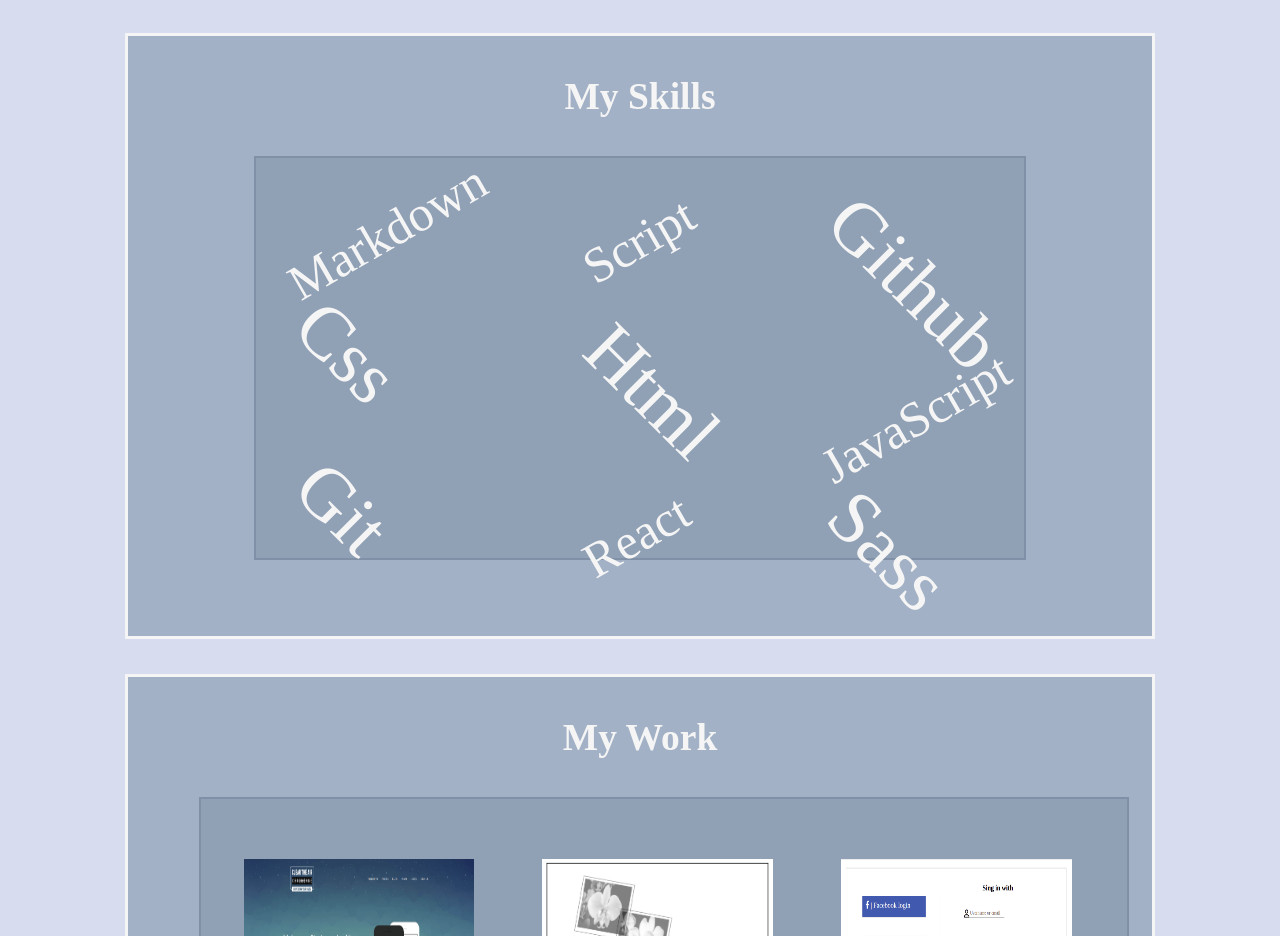
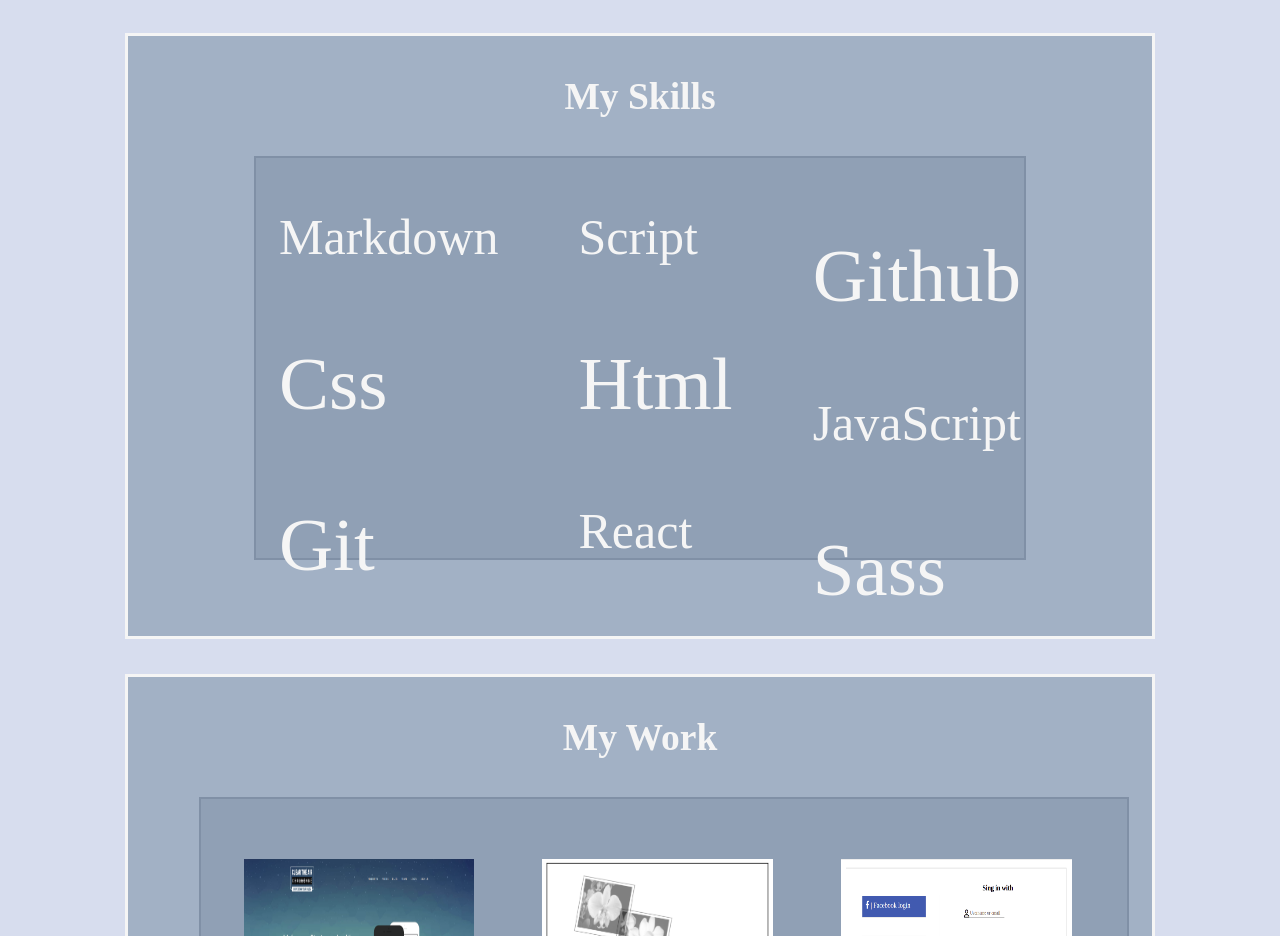
Before and after one commit to erikayanez/Portafolio-v1, a website: page src/index.html in a window 1280 px wide. Shown: the part 1083-2019 px from the top of the page. Drawn offline with nearby package versions, Linux system fonts and the light colour scheme; files that its build step writes are made by us from their sources; a web font is replaced by a local one.

Commit message:
working with @mixin file

```diff
--- /dev/null
+++ b/src/scss/_mixins.scss
@@ -0,0 +1,18 @@
+// Hiding effect
+@mixin hide {
+    opacity: 0;
+    visibility: hidden;
+  }
+//   Revealing effect
+@mixin revel {
+    opacity: 1;
+    visibility: visible;
+  }
+//   Spiral effect
+@mixin fade-spiral($transition-delay,$font-size,$time,$transform,$turn) {
+    transition-delay: $time ;
+    font-size: $font-size;
+    transition: $time;
+    transform: $transform;
+    transform: $turn;
+  }
--- a/src/scss/main.scss
+++ b/src/scss/main.scss
@@ -12,6 +12,7 @@
 
 //Layout
 // @import "./layouts/_layouts-dir";
+@import "./mixins";
 @import url('https://fonts.googleapis.com/css2?family=Balsamiq+Sans&family=Dongle&family=Lato:ital@1&family=Roboto:wght@100;300&family=Source+Sans+Pro:wght@300&display=swap');
 @media only screen and (min-width: 1100px){
     body {
@@ -192,12 +193,14 @@
                 padding: 0px 30px 0px 50px;
             }
             p:nth-child(even) {
-                font-size: 75px;
-                 transform: rotate(45deg) rotate(5turn); transition: 10s;
+                @include fade-spiral(10s,75px,15s,rotate(45deg),rotate(5turn));
+                // font-size: 75px;
+                //  transform: rotate(45deg) rotate(5turn); transition: 15s;
             }
             p:nth-child(odd){
-                font-size: 50px;
-                transform: rotate(-30deg) rotate(5turn); transition: 15s;
+                @include fade-spiral(10s,50px,20s,rotate(-30deg),rotate(5turn));
+                // font-size: 50px;
+                // transform: rotate(-30deg) rotate(5turn); transition: 20s;
             }
         }
     }
```
